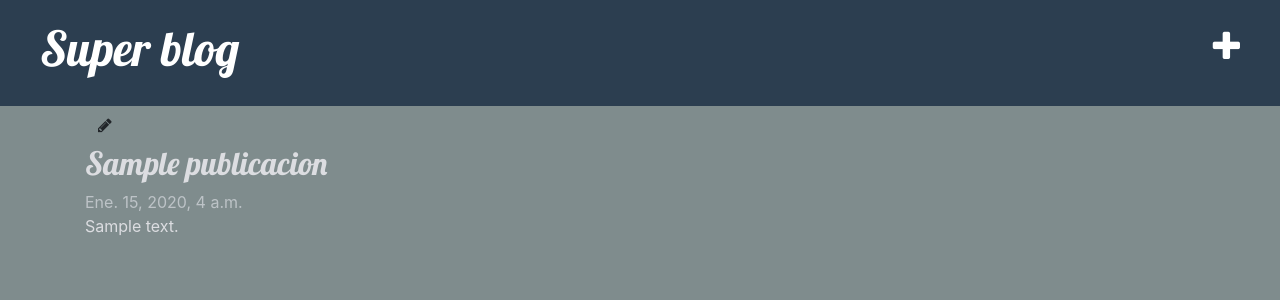
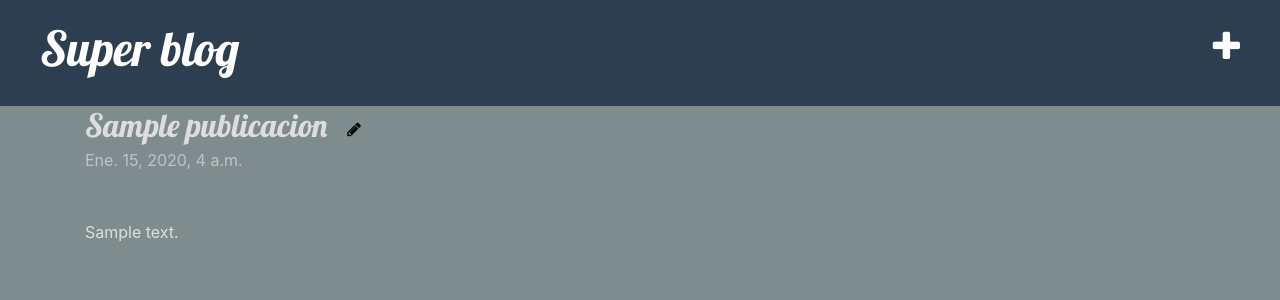
Before and after one commit to daga456/blog, a Django app: page /publicacion/1/ in a window 1280 px wide. Shown: the top 300 px of the page. Run offline with Django 3.2, Linux system fonts and the light colour scheme; tables that the repository leaves empty hold one stand-in row (values such as "Sample post"); some libraries are stand-ins or nearby versions.

Commit message:
reposicion del lapiz para editar la publicacion

```diff
--- a/articulos/templates/articulos/publicacion_detalle.html
+++ b/articulos/templates/articulos/publicacion_detalle.html
@@ -6,13 +6,13 @@
     <div class="row">
         <div class="col-md-10">
             <div class="post">
-                <a class="btn btn-default" href="{% url 'publicacion_editar' pk=publicacion.pk %}"><span class="fa fa-pencil"></span></a>
-                <h2 style="color: #dcdde1;">{{ publicacion.titulo }}</h2>
+                <h2 style="color: #dcdde1; margin-bottom: 0%;">{{ publicacion.titulo }} <a class="btn btn-default" href="{% url 'publicacion_editar' pk=publicacion.pk %}"><span class="fa fa-pencil"></span></a></h2>
                 {% if publicacion.fecha_publicacion %}
                 <div class="date" style=" color: #bdc3c7;">
                     {{ publicacion.fecha_publicacion }}
                 </div>
                 {% endif %}
+                <br /><br />
                 <p style="color: #dcdde1;">{{ publicacion.textp|linebreaksbr }}</p>
             </div>
         </div>
```
